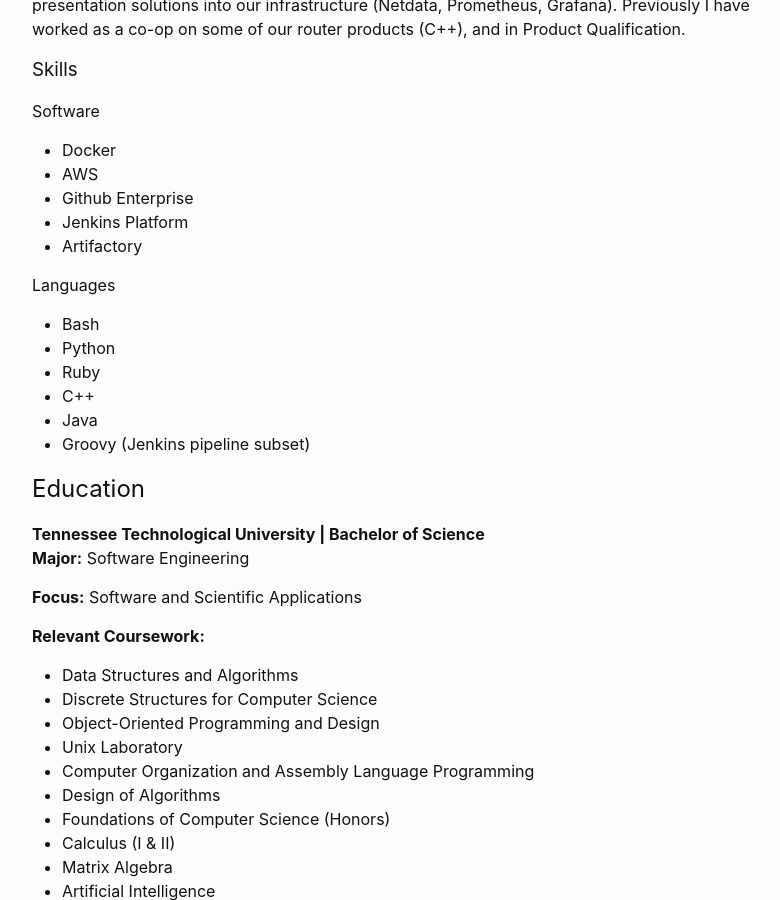
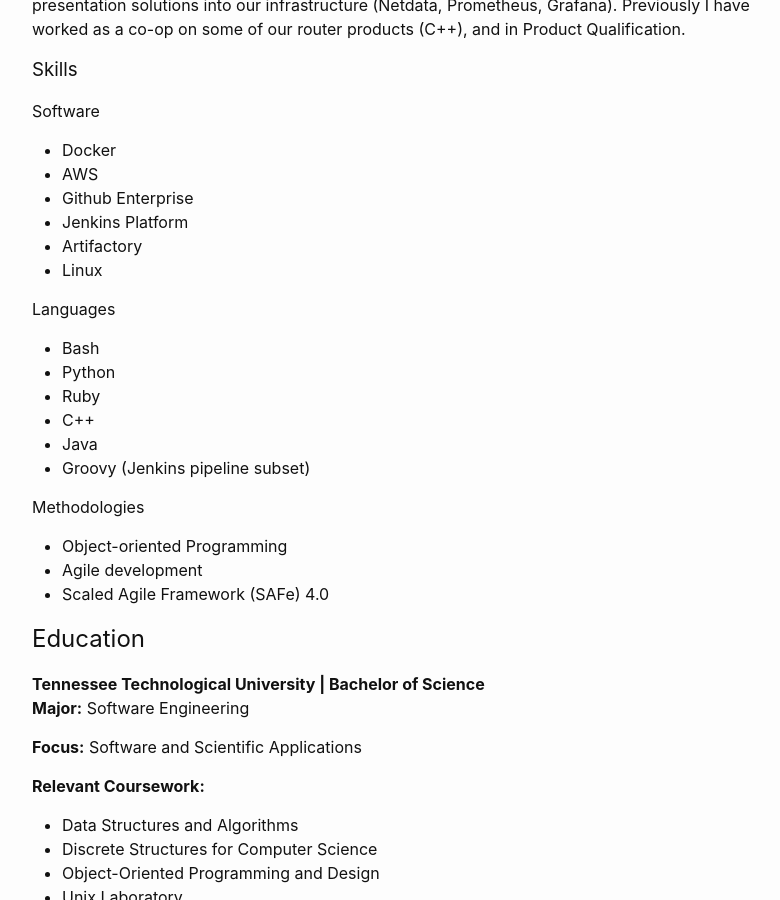
Before and after one commit to leonallen22/leonallen22.github.io, a Jekyll site: the page built from aboutme.html, in a window 1280 px wide and 900 px high, scrolled down 496 px. Shown: the whole window, without its empty margins (238-1018 px from the left). Built offline with Jekyll 4.4.1, drawn with Linux system fonts in a browser that asks for light colours.

Commit message:
add methodologies

```diff
--- a/aboutme.html
+++ b/aboutme.html
@@ -18,6 +18,7 @@
   <li>Github Enterprise</li>
   <li>Jenkins Platform</li>
   <li>Artifactory</li>
+  <li>Linux</li>
 </ul>
 
 <h4>Languages</h4>
@@ -28,6 +29,13 @@
   <li>C++</li>
   <li>Java</li>
   <li>Groovy (Jenkins pipeline subset)</li>
+</ul>
+
+<h4>Methodologies</h4>
+<ul>
+  <li>Object-oriented Programming</li>
+  <li>Agile development</li>
+  <li>Scaled Agile Framework (SAFe) 4.0</li>
 </ul>
 
 <h2>Education</h2>
```
